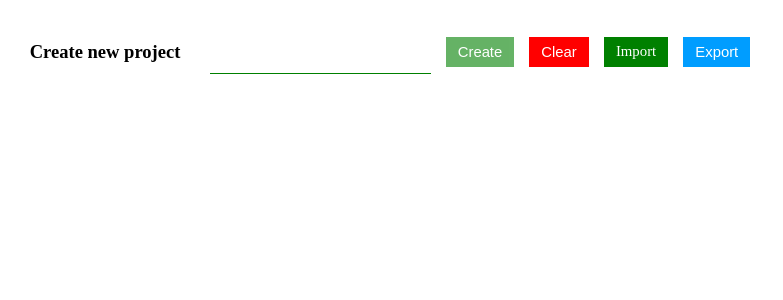
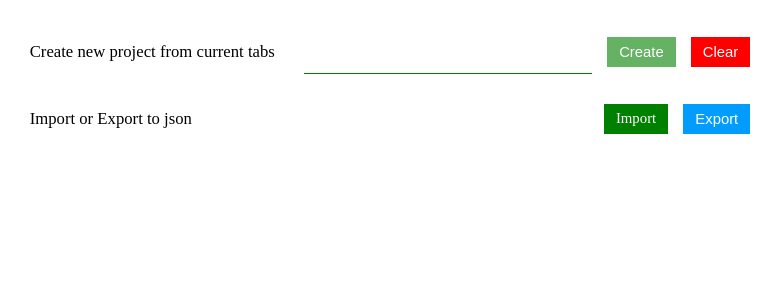
Before and after one commit to seriiserii825/quick-tabs-project, a Vue app: page / in a window 1280 px wide. Shown: the top 300 px of the page, without its empty margins (0-783 px from the left). Built offline with nearby package versions, Linux system fonts and the light colour scheme.

Commit message:
upd: popup header

```diff
--- a/src/App.vue
+++ b/src/App.vue
@@ -98,15 +98,20 @@ onMounted(() => {
 <template>
   <div class="popup">
     <header class="popup__header">
-      <h2 class="popup__title">Create new project</h2>
+      <div class="popup__header-top">
+        <h2 class="popup__title">Create new project from current tabs</h2>
         <input :ref="input_ref" class="popup__input" type="text" v-model="title">
         <button @click="onSubmit" :disabled="title === ''" class="btn">Create</button>
         <button @click="clearAll" class="btn btn--error">Clear</button>
+      </div>
+      <div class="popup__header-bottom">
+        <h2 class="popup__title">Import or Export to json</h2>
         <div class="btn popup__import">
           <span>Import</span>
           <input @change="importAll" ref="file_ref" type="file" id="fileInput"/>
         </div>
         <button @click="exportAll" class="btn btn--success">Export</button>
+      </div>
     </header>
     <input v-if="filtered && filtered.length > 0" type="text" placeholder="Search project" class="popup__search"
            v-model="search">
--- a/src/scss/blocks/popup/popup.scss
+++ b/src/scss/blocks/popup/popup.scss
@@ -3,17 +3,26 @@
   width: 100%;
   overflow: hidden;
   &__header {
-    display: flex;
-    align-items: center;
-    margin-bottom: 4.8rem;
+    margin-bottom: 3.2rem;
+    &-top {
+      display: flex;
+      align-items: center;
+      margin-bottom: 3.2rem;
+    }
+    &-bottom {
+      display: flex;
+      align-items: center;
+      .popup__title {
+        margin-right: auto;
+      }
+    }
     .btn {
       margin-left: 1.6rem;
     }
   }
   &__title {
     margin-right: 3.2rem;
-    font-size: 2rem;
-    font-weight: bold;
+    font-size: 1.8rem;
   }
   &__subtitle {
     margin-bottom: 3.2rem;
```
Lines whose indentation alone changed are shown as unchanged.
